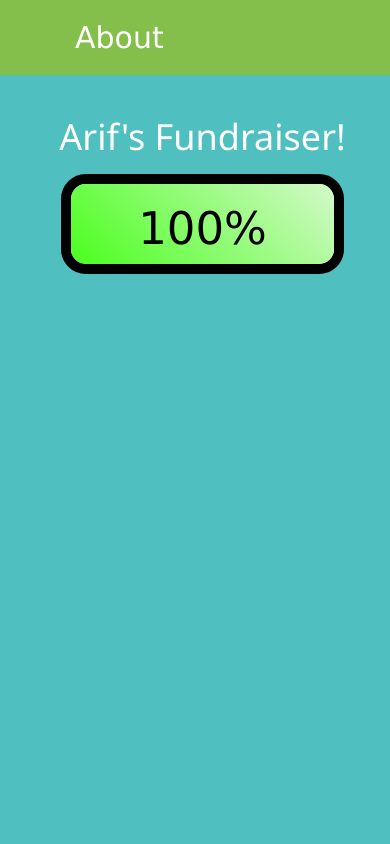
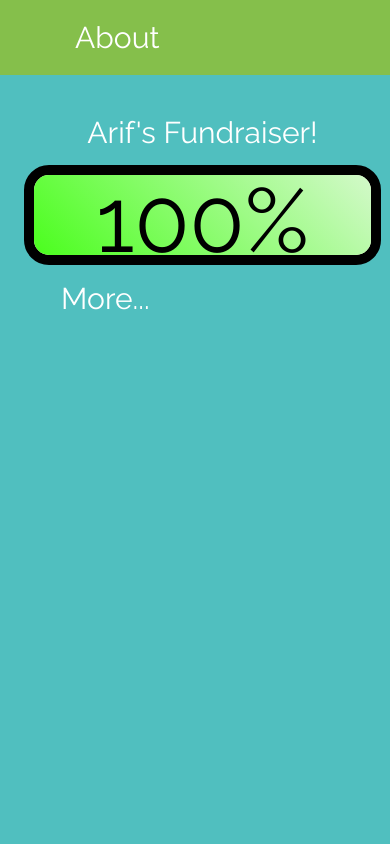
Before and after one commit to Peptidase/Focal-Fortuna, a PHP site: page / in a window 390 px wide. Run offline with PHP 8.4, Linux system fonts and the light colour scheme.

Commit message:
FIxed Phone Formatting

```diff
--- a/Front-end/index.html
+++ b/Front-end/index.html
@@ -1,12 +1,12 @@
 <!DOCTYPE html>
 <html>
 <head>
-<title>Fortuna</title>
-<link rel="stylesheet" href="style.css">
+<title>Focal-Fortuna</title>
 <meta charset="UTF-8">
 <meta name="viewport" content="width=device-width, initial-scale=1">
 <link rel="stylesheet" href="https://www.w3schools.com/w3css/4/w3.css">
 <link rel="stylesheet" href="https://fonts.googleapis.com/css?family=Raleway">
+<link rel="stylesheet" href="style.css">
 <script src="script.js"></script>
 </head>
 <body onload="movedelay()">
@@ -20,6 +20,12 @@
     <div class="ProgressBar">
       <div id = "myBar"></div>
     </div>
+    <button type="button" class="collapsible">More...</button>
+    <div class ="content">
+     <h2>We want a Basketball court in stedham!</h2>
+     <p>Thats right, a basketball court, how much is it? Around £2000, please help us reach it!</p>
+  </div>
+  </div>
   </div>
 </div>
 
--- a/Front-end/style.css
+++ b/Front-end/style.css
@@ -59,41 +59,6 @@
 
 }
 
-
-
-@media (max-width:1200px){
-    .page{
-        transition: 0.5s;
-        padding: 40px 40px;
-        height: 1000px;
-
-    }
-    h1{
-        font-size: 1em;
-    }
-    .Goal{
-        width: 90%;
-    }
-}
-
-@media (max-width:800px){
-    .page{
-        transition: 0.5s;
-
-        padding: 10px 10px;
-        height: 1300px;
-
-    }
-    h1{
-        font-size: 1em;
-    }
-
-    .Goal{
-        width: 100%;
-    }
-}
-
-
 .Goal{
     text-align: center;
     height:230px;
@@ -107,6 +72,29 @@
     animation: fadeIn linear 2s;
 
 }
+
+.collapsible{
+    transition: 0.5s;
+    background-color:rgba(0,0,0.47,0);
+    color: white;
+    font-size: 2em;
+    border:none;
+    float: left;
+    margin-left: 40px;
+}
+
+.collapsible:hover{
+    transition: 0.5s;
+    background-color:#ccc;
+
+}
+
+.content{
+    display:none;
+    overflow: hidden;
+
+}
+
 
 @keyframes fadeIn{
     0%{opacity: 0;}
@@ -135,3 +123,47 @@
     border-radius: 15px;
 
 }
+
+@media (max-width:1200px){
+    .page{
+        transition: 0.5s;
+        padding: 40px 40px;
+        height: 1000px;
+
+    }
+    h1{
+        font-size: 1em;
+    }
+    .Goal{
+        width: 90%;
+        font-size: 2em;
+
+    }
+
+    .collapsible{
+        font-size: 1em;
+    }
+}
+
+@media (max-width:800px){
+    .page{
+        transition: 0.5s;
+
+        padding: 10px 10px;
+        height: 1300px;
+
+    }
+    h1{
+        font-size: 1em;
+    }
+
+    .Goal{
+        width: 100%;
+        font-size: 2em;
+
+    }
+
+    .collapsible{
+        font-size: 1em;
+    }
+}
```
Also changed, not shown: Front-end/about.html (+5 -7 lines), Front-end/script.js (line endings or trailing spaces).
